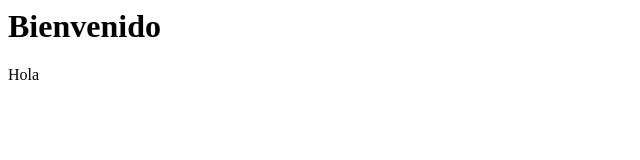
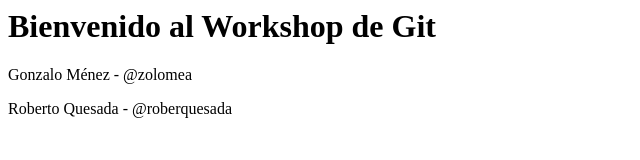
Before and after one commit to zalomea/WorkshopGitWUG, a plain HTML site: page index.html in a window 1280 px wide. Shown: the whole page, without its empty margins (0-640 px from the left). Drawn offline with Linux system fonts and the light colour scheme.

Commit message:
Cambios en index.html

```diff
--- a/index.html
+++ b/index.html
@@ -1,9 +1,11 @@
 <html>
 <head>
+	<meta charset="UTF-8" />
 	<title>Titulo de pagina</title>
 </head>
 <body>
-<h1>Bienvenido</h1>
-<p>Hola</p>
+<h1>Bienvenido al Workshop de Git</h1>
+<p>Gonzalo Ménez - @zolomea</p>
+<p>Roberto Quesada - @roberquesada</p>
 </body>
 </html>
```
